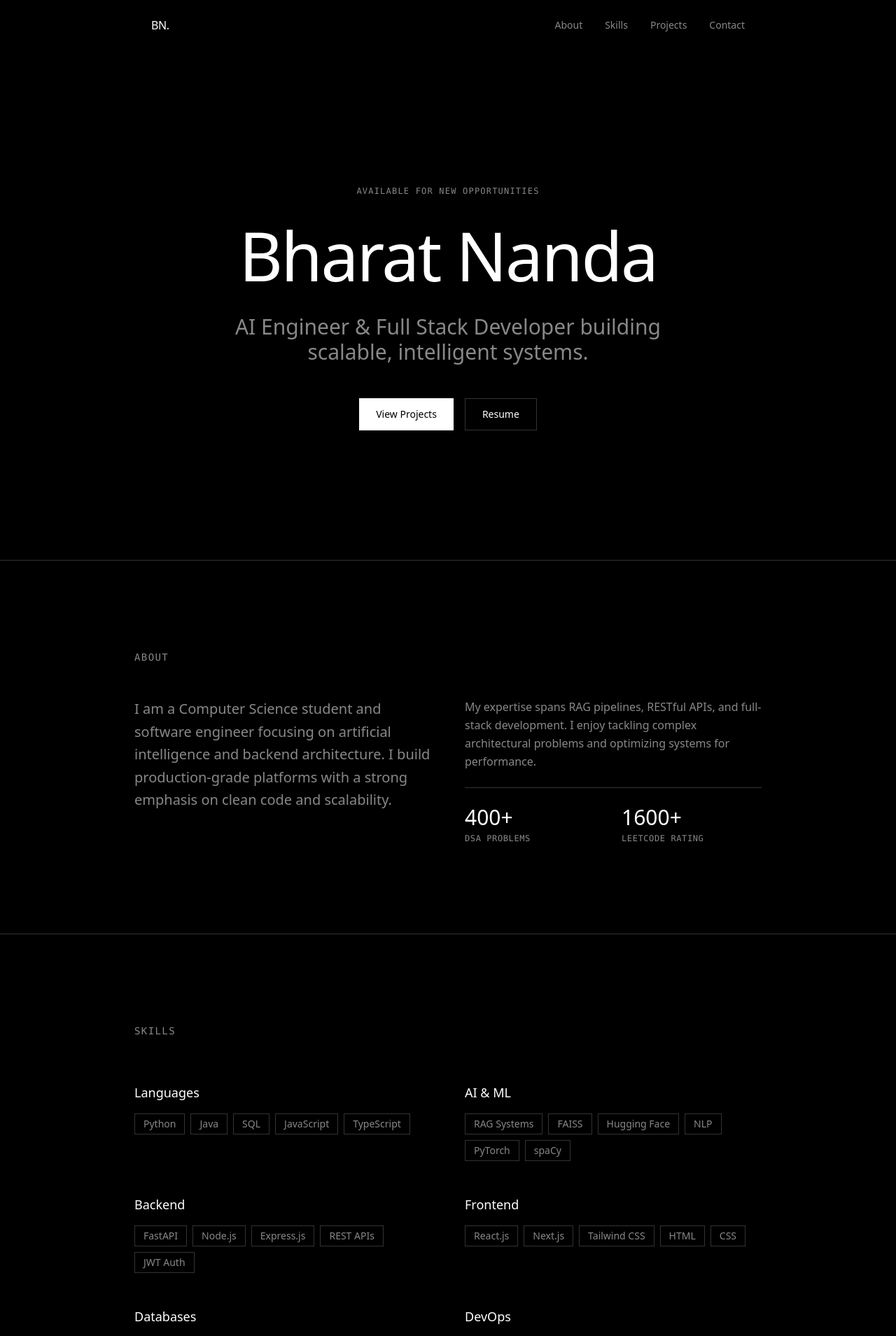
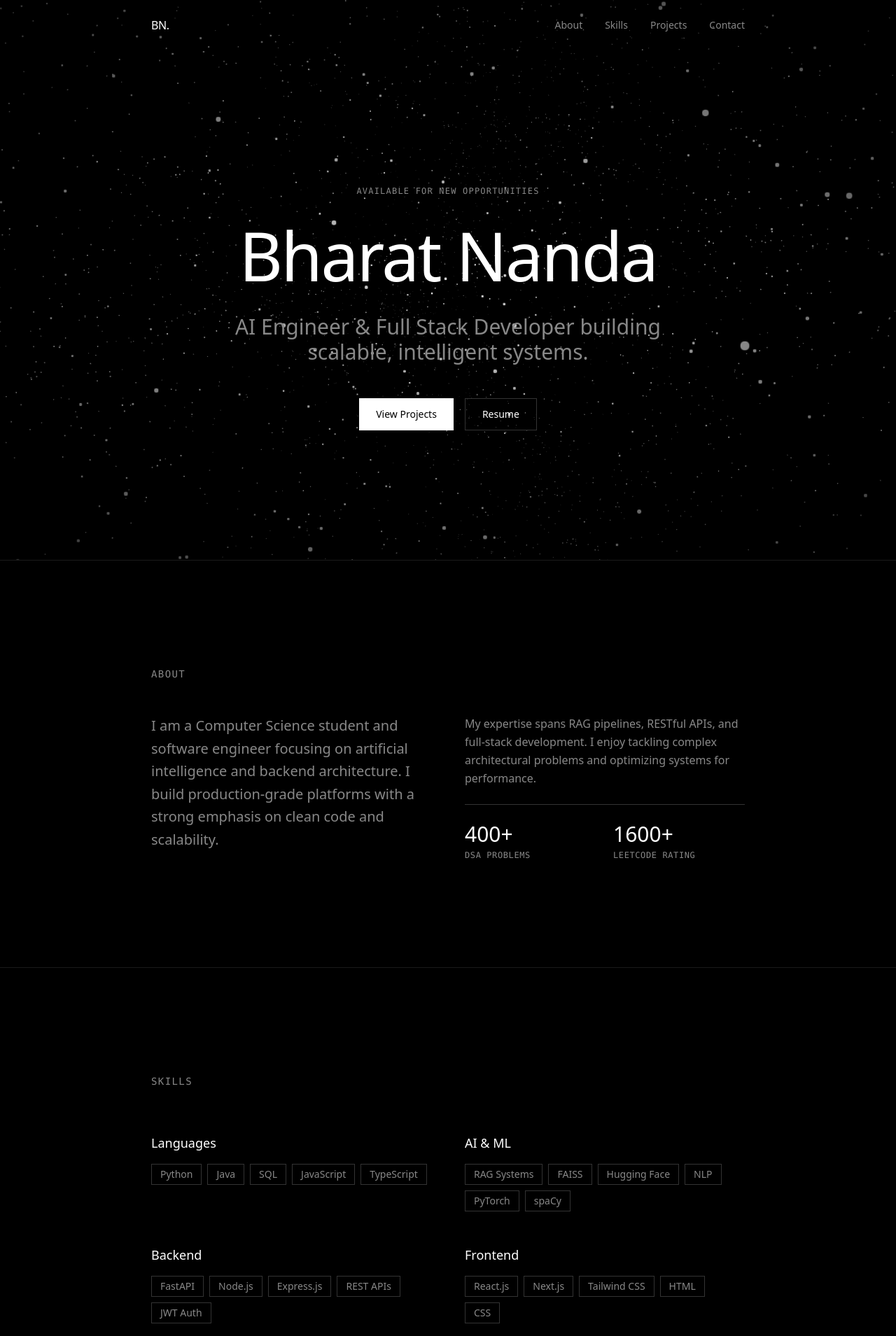
Before and after one commit to bharatnanda001/portfolio-, a Next.js app: page / in a window 1280 px wide. Shown: the top 1909 px of the page at 70% size. Built offline with nearby package versions, Linux system fonts and the light colour scheme.

Commit message:
feat: added global 3D particle network background with React Three Fiber, made UI transparent

```diff
--- a/app/components/About.tsx
+++ b/app/components/About.tsx
@@ -8,8 +8,8 @@ export default function About() {
   const inView = useInView(ref, { once: true, margin: '-100px' });
 
   return (
-    <section id="about" className="py-32 bg-black text-white px-6 border-t border-border">
-      <div ref={ref} className="max-w-4xl mx-auto">
+    <section id="about" className="py-32 bg-transparent text-white px-6 border-t border-white/10">
+      <div ref={ref} className="max-w-4xl mx-auto backdrop-blur-sm p-6 rounded-2xl">
         <motion.h2
           initial={{ opacity: 0, y: 20 }}
           animate={inView ? { opacity: 1, y: 0 } : {}}
--- a/app/components/Contact.tsx
+++ b/app/components/Contact.tsx
@@ -17,8 +17,8 @@ export default function Contact() {
   };
 
   return (
-    <section id="contact" className="py-32 bg-black text-white px-6 border-t border-border">
-      <div ref={ref} className="max-w-4xl mx-auto">
+    <section id="contact" className="py-32 bg-transparent text-white px-6 border-t border-white/10">
+      <div ref={ref} className="max-w-4xl mx-auto backdrop-blur-sm p-6 rounded-2xl">
         <motion.h2
           initial={{ opacity: 0, y: 20 }}
           animate={inView ? { opacity: 1, y: 0 } : {}}
--- a/app/components/Footer.tsx
+++ b/app/components/Footer.tsx
@@ -2,8 +2,8 @@
 
 export default function Footer() {
   return (
-    <footer className="py-12 bg-black border-t border-border">
-      <div className="max-w-4xl mx-auto px-6 flex flex-col md:flex-row justify-between items-center gap-4 text-xs font-mono text-muted">
+    <footer className="py-12 bg-transparent border-t border-white/10">
+      <div className="max-w-4xl mx-auto px-6 flex flex-col md:flex-row justify-between items-center gap-4 text-xs font-mono text-muted backdrop-blur-sm rounded-2xl p-6">
         <div>
           &copy; {new Date().getFullYear()} Bharat Nanda. All rights reserved.
         </div>
--- a/app/components/Hero.tsx
+++ b/app/components/Hero.tsx
@@ -7,7 +7,7 @@ const item = { hidden: { opacity: 0, y: 15 }, show: { opacity: 1, y: 0, transiti
 
 export default function Hero() {
   return (
-    <section id="home" className="relative min-h-screen flex flex-col items-center justify-center bg-black px-6">
+    <section id="home" className="relative min-h-screen flex flex-col items-center justify-center bg-transparent px-6">
       <motion.div
         variants={stagger}
         initial="hidden"
--- a/app/components/Projects.tsx
+++ b/app/components/Projects.tsx
@@ -35,8 +35,8 @@ export default function Projects() {
   const inView = useInView(ref, { once: true, margin: '-100px' });
 
   return (
-    <section id="projects" className="py-32 bg-black text-white px-6 border-t border-border">
-      <div ref={ref} className="max-w-4xl mx-auto">
+    <section id="projects" className="py-32 bg-transparent text-white px-6 border-t border-white/10">
+      <div ref={ref} className="max-w-4xl mx-auto backdrop-blur-sm p-6 rounded-2xl">
         <motion.h2
           initial={{ opacity: 0, y: 20 }}
           animate={inView ? { opacity: 1, y: 0 } : {}}
--- /dev/null
+++ b/app/components/Scene.tsx
@@ -0,0 +1,92 @@
+'use client';
+
+import { useRef, useMemo } from 'react';
+import { Canvas, useFrame } from '@react-three/fiber';
+import { Float, PointMaterial, Points } from '@react-three/drei';
+import * as random from 'maath/random/dist/maath-random.esm';
+import * as THREE from 'three';
+
+function Starfield() {
+  const ref = useRef<THREE.Points>(null);
+
+  // Generate random positions for 5000 stars inside a sphere
+  const sphere = useMemo(() => {
+    const positions = new Float32Array(5000 * 3);
+    random.inSphere(positions, { radius: 1.5 });
+    return positions;
+  }, []);
+
+  useFrame((state, delta) => {
+    if (ref.current) {
+      ref.current.rotation.x -= delta / 10;
+      ref.current.rotation.y -= delta / 15;
+    }
+  });
+
+  return (
+    <group rotation={[0, 0, Math.PI / 4]}>
+      <Points ref={ref} positions={sphere} stride={3} frustumCulled={false}>
+        <PointMaterial
+          transparent
+          color="#ffffff"
+          size={0.005}
+          sizeAttenuation={true}
+          depthWrite={false}
+        />
+      </Points>
+    </group>
+  );
+}
+
+function FloatingShapes() {
+  const groupRef = useRef<THREE.Group>(null);
+
+  useFrame((state, delta) => {
+    if (groupRef.current) {
+      // Gentle rotation tied to time
+      groupRef.current.rotation.y += delta * 0.05;
+
+      // We can also tie the camera to scroll here if we want a parallax effect,
+      // but for now, we let the shapes float.
+      const scrollY = window.scrollY;
+      groupRef.current.position.y = scrollY * 0.001; // subtle parallax
+    }
+  });
+
+  return (
+    <group ref={groupRef}>
+      <Float speed={2} rotationIntensity={1} floatIntensity={1}>
+        <mesh position={[1, 0.5, -2]}>
+          <octahedronGeometry args={[0.3, 0]} />
+          <meshStandardMaterial color="#8b5cf6" wireframe opacity={0.3} transparent />
+        </mesh>
+      </Float>
+      <Float speed={1.5} rotationIntensity={1.5} floatIntensity={1.5}>
+        <mesh position={[-1.5, -0.5, -3]}>
+          <icosahedronGeometry args={[0.4, 0]} />
+          <meshStandardMaterial color="#22d3ee" wireframe opacity={0.3} transparent />
+        </mesh>
+      </Float>
+    </group>
+  );
+}
+
+export default function Scene() {
+  return (
+    <div className="fixed inset-0 z-[-1] bg-black pointer-events-none">
+      <Canvas camera={{ position: [0, 0, 1] }}>
+        <ambientLight intensity={0.5} />
+        <directionalLight position={[10, 10, 10]} intensity={1} />
+
+        <Starfield />
+        <FloatingShapes />
+
+        {/* Fog to fade out particles in the distance */}
+        <fog attach="fog" args={['#000000', 1, 3]} />
+      </Canvas>
+
+      {/* Vignette overlay for premium cinematic feel */}
+      <div className="absolute inset-0 bg-[radial-gradient(ellipse_at_center,_transparent_0%,_#000000_100%)] opacity-80" />
+    </div>
+  );
+}
--- a/app/components/Skills.tsx
+++ b/app/components/Skills.tsx
@@ -17,8 +17,8 @@ export default function Skills() {
   const inView = useInView(ref, { once: true, margin: '-100px' });
 
   return (
-    <section id="skills" className="py-32 bg-black text-white px-6 border-t border-border">
-      <div ref={ref} className="max-w-4xl mx-auto">
+    <section id="skills" className="py-32 bg-transparent text-white px-6 border-t border-white/10">
+      <div ref={ref} className="max-w-4xl mx-auto backdrop-blur-sm p-6 rounded-2xl">
         <motion.h2
           initial={{ opacity: 0, y: 20 }}
           animate={inView ? { opacity: 1, y: 0 } : {}}
--- a/app/page.tsx
+++ b/app/page.tsx
@@ -1,3 +1,4 @@
+import dynamic from 'next/dynamic';
 import ClientShell from './components/ClientShell';
 import Navbar from './components/Navbar';
 import Hero from './components/Hero';
@@ -7,10 +8,13 @@ import Projects from './components/Projects';
 import Contact from './components/Contact';
 import Footer from './components/Footer';
 
+const Scene = dynamic(() => import('./components/Scene'), { ssr: false });
+
 export default function Home() {
   return (
     <ClientShell>
-      <main className="relative bg-[#050508] min-h-screen">
+      <Scene />
+      <main className="relative bg-transparent min-h-screen z-10">
         <Navbar />
         <Hero />
         <About />
```
Also changed, not shown: package.json (+6 -1 lines), 1 other file (tests, documents, lock files or other folders).
